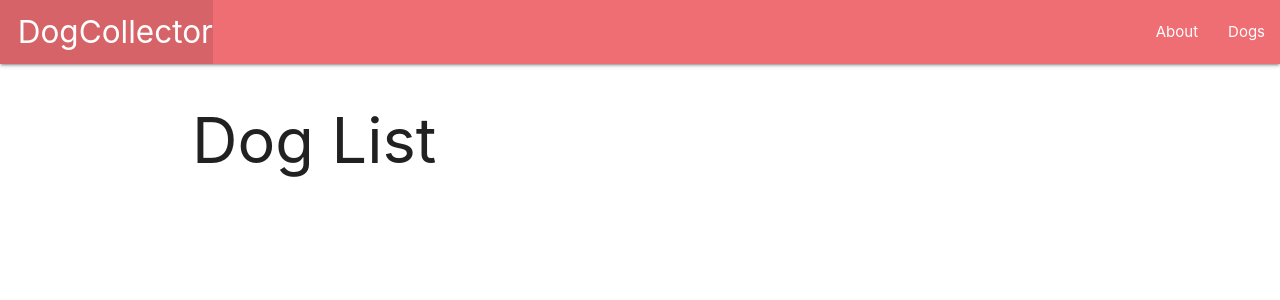
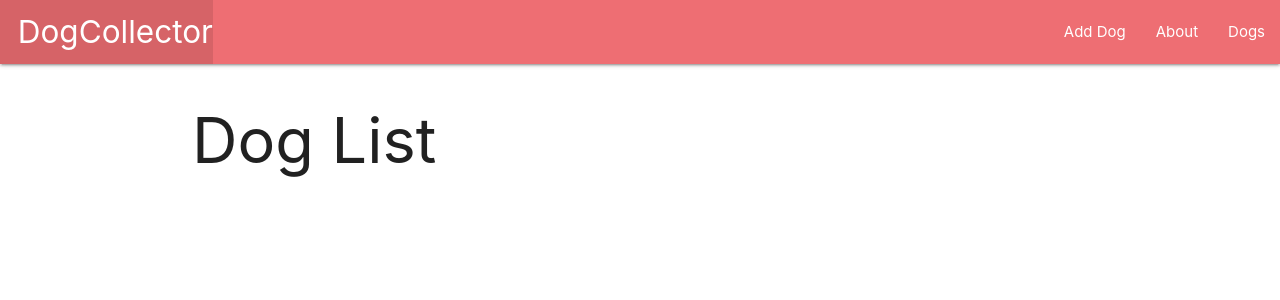
Before and after one commit to nataliesmyth/dog-collector, a Django app: page /dogs in a window 1280 px wide. Shown: the top 300 px of the page. Run offline with Django 3.2, Linux system fonts and the light colour scheme; data that the repository does not hold is empty.

Commit message:
added functionality to nav

```diff
--- a/main_app/templates/base.html
+++ b/main_app/templates/base.html
@@ -23,6 +23,7 @@
           <li><a href="{% url 'home' %}" class="left brand-logo">&nbsp;&nbsp;DogCollector</a></li>
         </ul>
         <ul class="right">
+          <li><a href="{% url 'add_dog' %}">Add Dog</a></li>
           <li><a href="{% url 'about' %}">About</a></li>
           <li><a href="{% url 'index' %}">Dogs</a></li>
         </ul>
```
